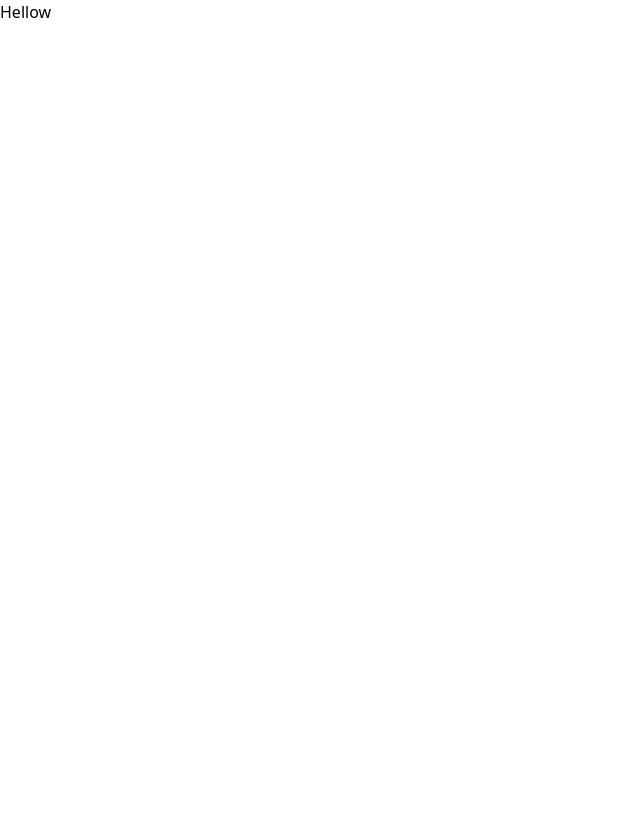
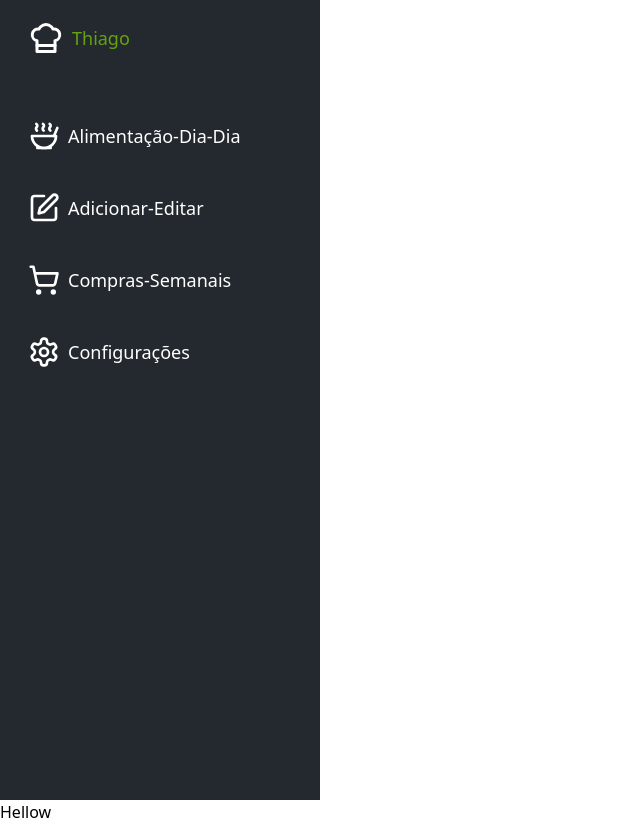
Before and after one commit to Thiago-duart/vivaSaude-front, a Next.js app: page /home in a window 1280 px wide. Shown: the whole page, without its empty margins (0-640 px from the left). Before the commit the page ends 800 px from the top, so only its background shows below. Built offline with nearby package versions, Linux system fonts and the light colour scheme.

Commit message:
feat: create homeLayout

```diff
--- /dev/null
+++ b/app/home/layout.tsx
@@ -0,0 +1,14 @@
+import { Aside } from "../interface";
+
+export default function HomeLayout({
+  children,
+}: {
+  children: React.ReactNode;
+}) {
+  return (
+    <section>
+      <Aside />
+      {children}
+    </section>
+  );
+}
```
